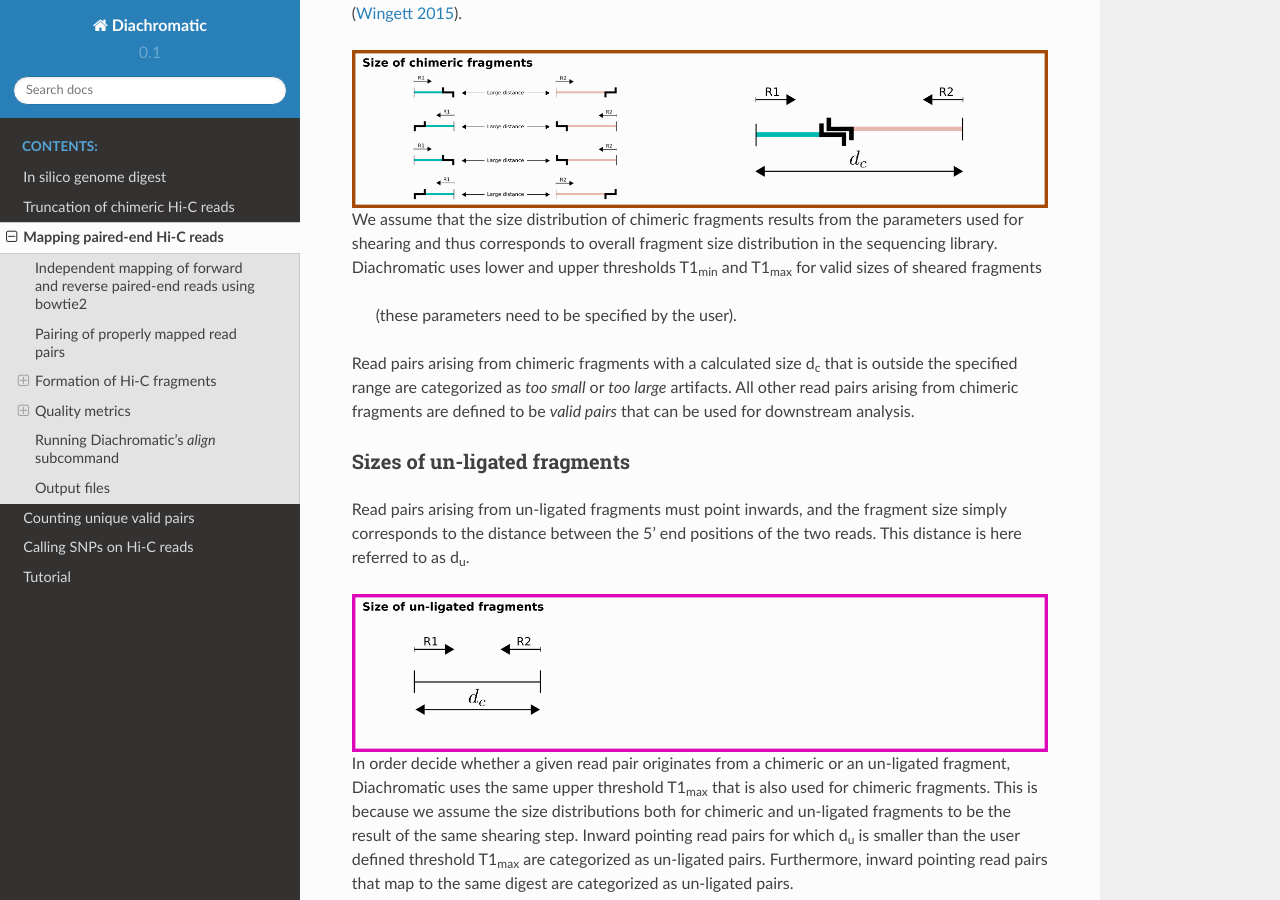
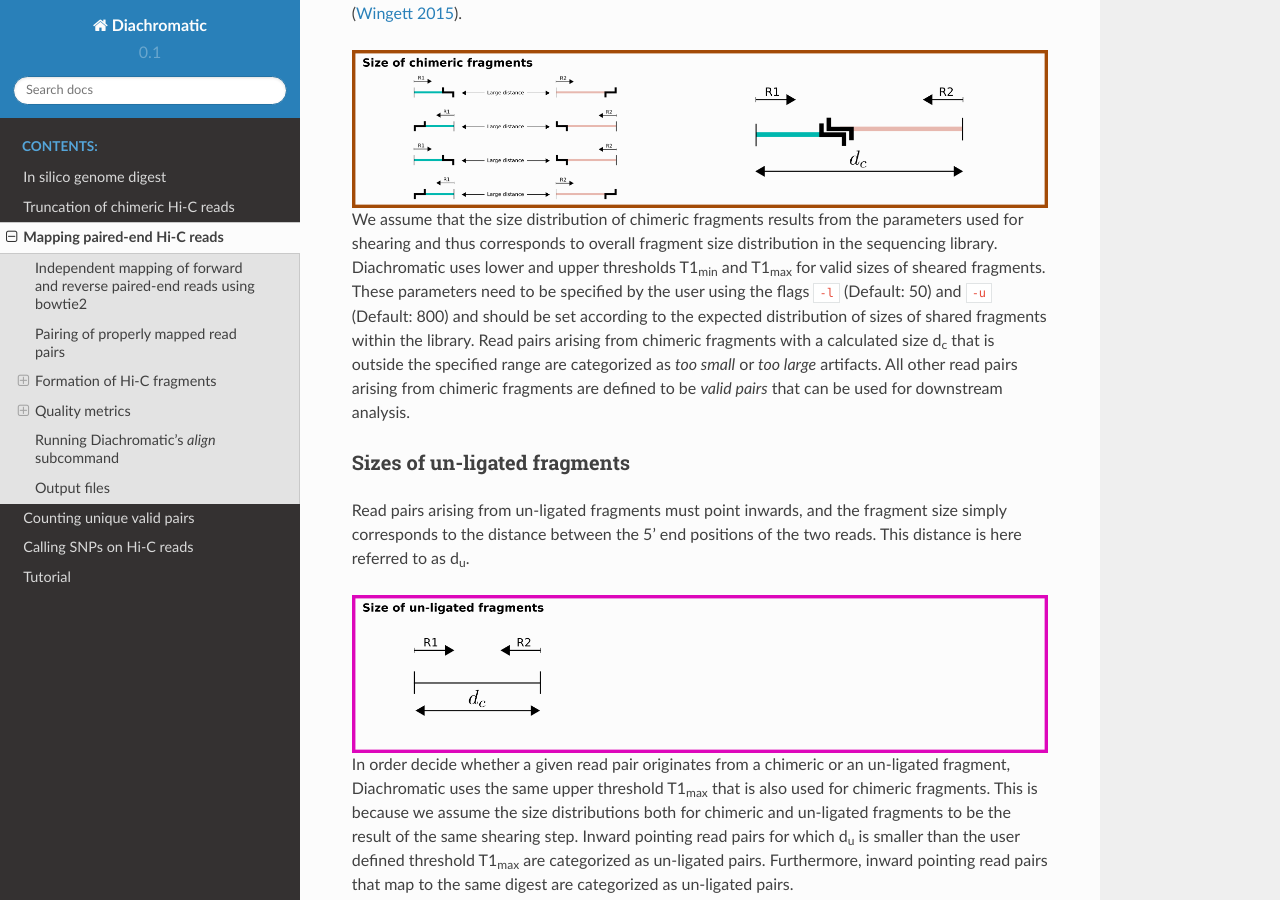
Before and after one commit to TheJacksonLaboratory/diachromatic, a Sphinx documentation site: the page built from docs/mapping.rst, in a window 1280 px wide and 900 px high, scrolled down 2702 px. Built offline with Sphinx 7.4.7 and the Read the Docs theme 2.0.0, drawn with Linux system fonts in a browser that asks for light colours.

Commit message:
Revised documentation of lower and upper size thresholds (#97).

```diff
--- a/docs/mapping.rst
+++ b/docs/mapping.rst
@@ -75,8 +75,9 @@ junction (`Wingett 2015 <https://www.ncbi.nlm.nih.gov/pubmed/26835000/>`_).
 
 We assume that the size distribution of chimeric fragments results from the parameters used for shearing
 and thus corresponds to overall fragment size distribution in the sequencing library.
-Diachromatic uses lower and upper thresholds T1\ :sub:`min` and T1\ :sub:`max` for valid sizes of sheared fragments
- (these parameters need to be specified by the user).
+Diachromatic uses lower  and upper thresholds T1\ :sub:`min` and T1\ :sub:`max` for valid sizes of sheared fragments.
+These parameters need to be specified by the user using the flags ``-l`` (Default: 50) and ``-u`` (Default: 800) and should be set according to
+the expected distribution of sizes of shared fragments within the library.
 Read pairs arising from chimeric fragments with a calculated size d\ :sub:`c` that is outside the specified range are
 categorized as *too small* or *too large* artifacts.
 All other read pairs arising from chimeric fragments are defined to be *valid pairs* that can be used for downstream
```
Also changed, not shown: 1 other file.
